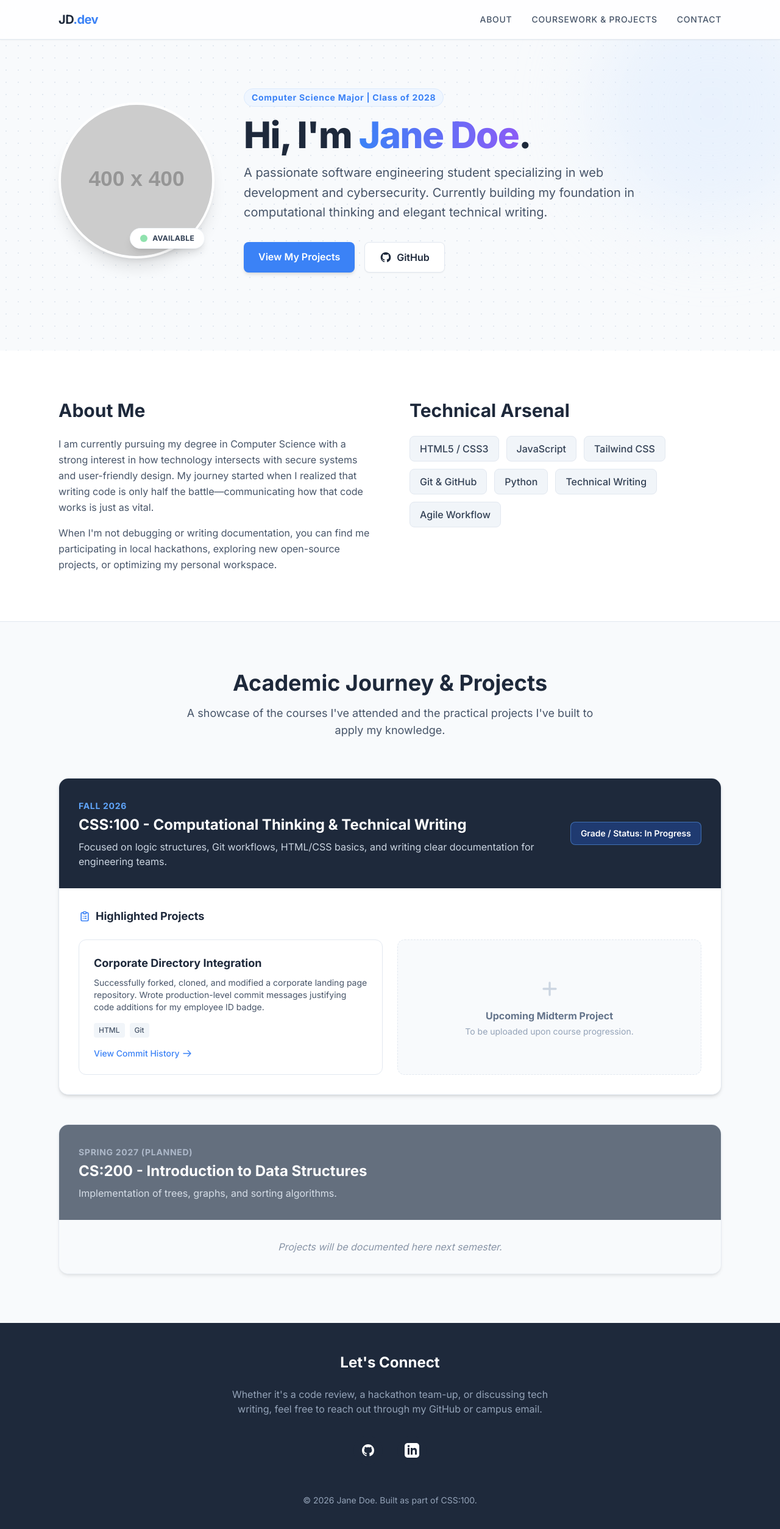
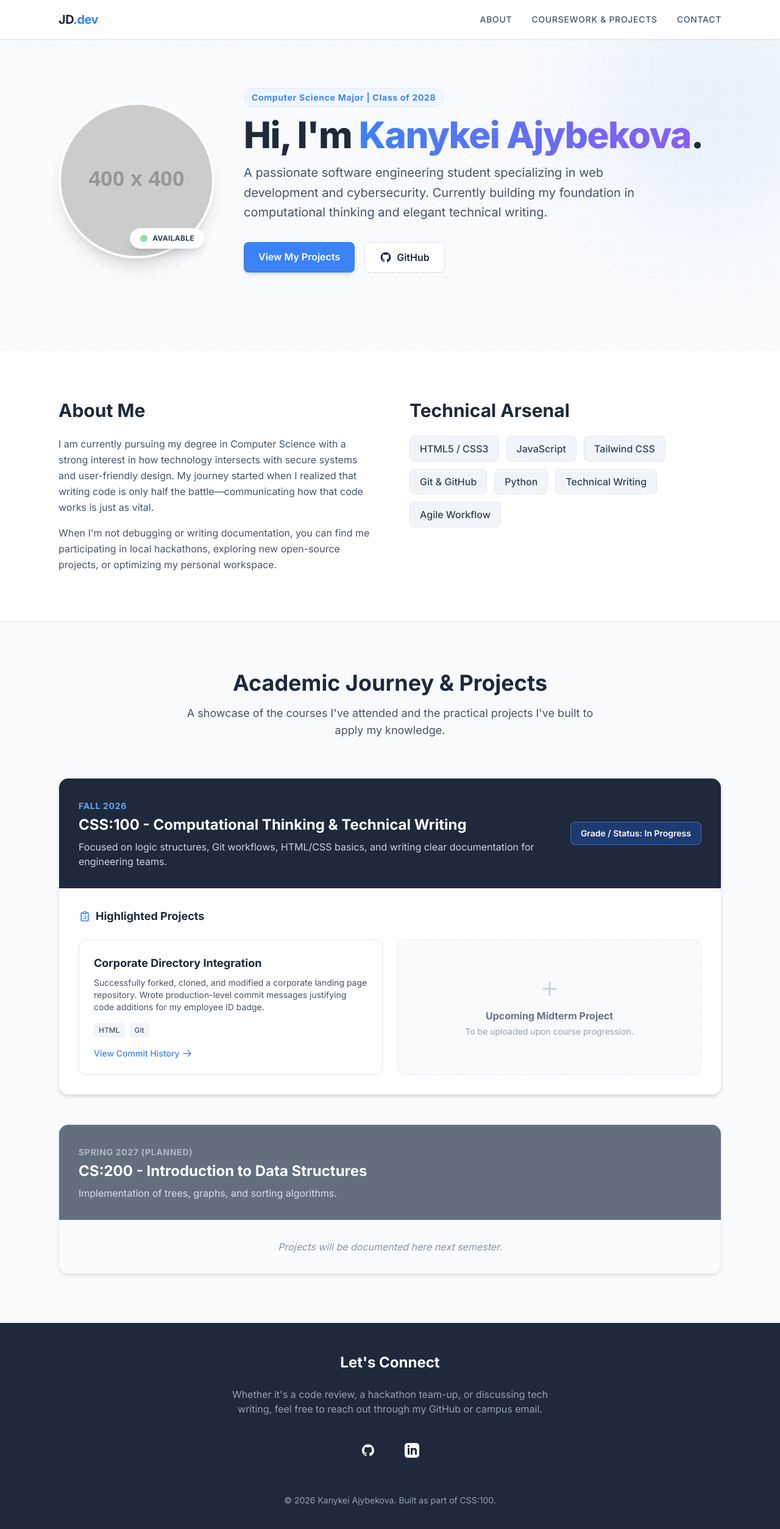
Before and after one commit to Kanykei1716/kanykei.github.io, a plain HTML site: page index.html in a window 1280 px wide. Shown: the whole page at 61% size. Drawn offline with nearby package versions, Linux system fonts and the light colour scheme; placeholder pictures from the web are drawn by us.

Commit message:
portfolio changes
Full name

```diff
--- a/index.html
+++ b/index.html
@@ -87,7 +87,7 @@
                         Computer Science Major | Class of 2028
                     </span>
                     <h1 class="text-5xl md:text-6xl font-extrabold tracking-tight mb-4 text-secondary">
-                        Hi, I'm <span class="gradient-text">Jane Doe</span>.
+                        Hi, I'm <span class="gradient-text">Kanykei Ajybekova</span>.
                     </h1>
                     <p class="text-xl text-slate-600 mb-8 max-w-2xl leading-relaxed">
                         <!-- STUDENT INSTRUCTION: Write a brief elevator pitch about yourself -->
@@ -231,7 +231,7 @@
             </div>
 
             <div class="text-sm">
-                &copy; <script>document.write(new Date().getFullYear())</script> Jane Doe. Built as part of CSS:100.
+                &copy; <script>document.write(new Date().getFullYear())</script> Kanykei Ajybekova. Built as part of CSS:100.
             </div>
         </div>
     </footer>
```
